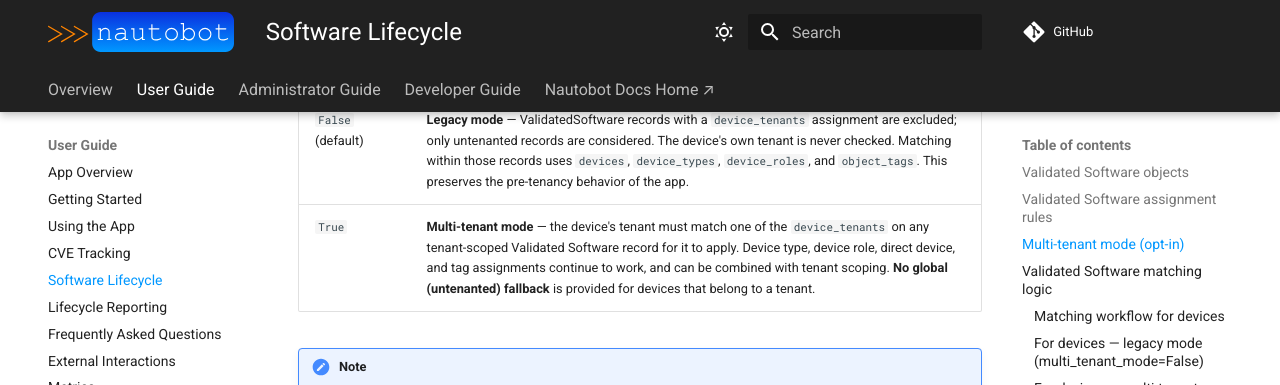
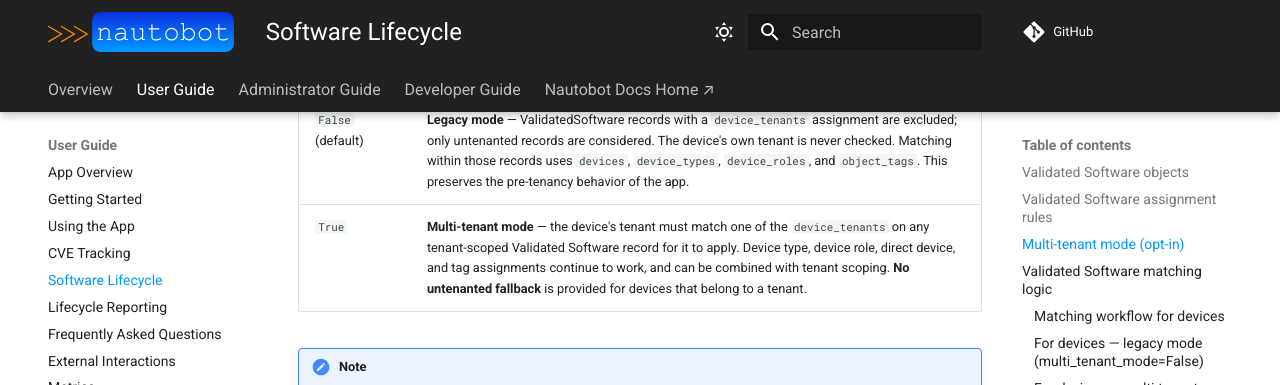
Before and after one commit to nautobot/nautobot-app-device-lifecycle-mgmt, an MkDocs documentation site: the page built from docs/user/software_lifecycle.md, in a window 1280 px wide and 900 px high, scrolled down 2571 px. Shown: the top 385 px of the window. Built offline with MkDocs 1.6.1 and Material for MkDocs 9.7.7, drawn with Linux system fonts in a browser that asks for light colours; comment, search, counter and statistics services are not loaded.

Commit message:
Clarify fallback behavior in multi-tenant mode

```diff
--- a/docs/user/software_lifecycle.md
+++ b/docs/user/software_lifecycle.md
@@ -51,7 +51,7 @@ The app supports two matching modes for `ValidatedSoftwareLCM` records, controll
 | `multi_tenant_mode` | Behavior |
 | -- | -- |
 | `False` (default) | **Legacy mode** — ValidatedSoftware records with a `device_tenants` assignment are excluded; only untenanted records are considered. The device's own tenant is never checked. Matching within those records uses `devices`, `device_types`, `device_roles`, and `object_tags`. This preserves the pre-tenancy behavior of the app. |
-| `True` | **Multi-tenant mode** — the device's tenant must match one of the `device_tenants` on any tenant-scoped Validated Software record for it to apply. Device type, device role, direct device, and tag assignments continue to work, and can be combined with tenant scoping. **No global (untenanted) fallback** is provided for devices that belong to a tenant. |
+| `True` | **Multi-tenant mode** — the device's tenant must match one of the `device_tenants` on any tenant-scoped Validated Software record for it to apply. Device type, device role, direct device, and tag assignments continue to work, and can be combined with tenant scoping. **No untenanted fallback** is provided for devices that belong to a tenant. |
 
 !!! note
     The `device_tenants` field remains editable in the UI and exposed in the API regardless of the setting. In legacy mode it is simply ignored by matching; existing tenant assignments remain in place and become effective if the setting is later switched to `True`.
```
